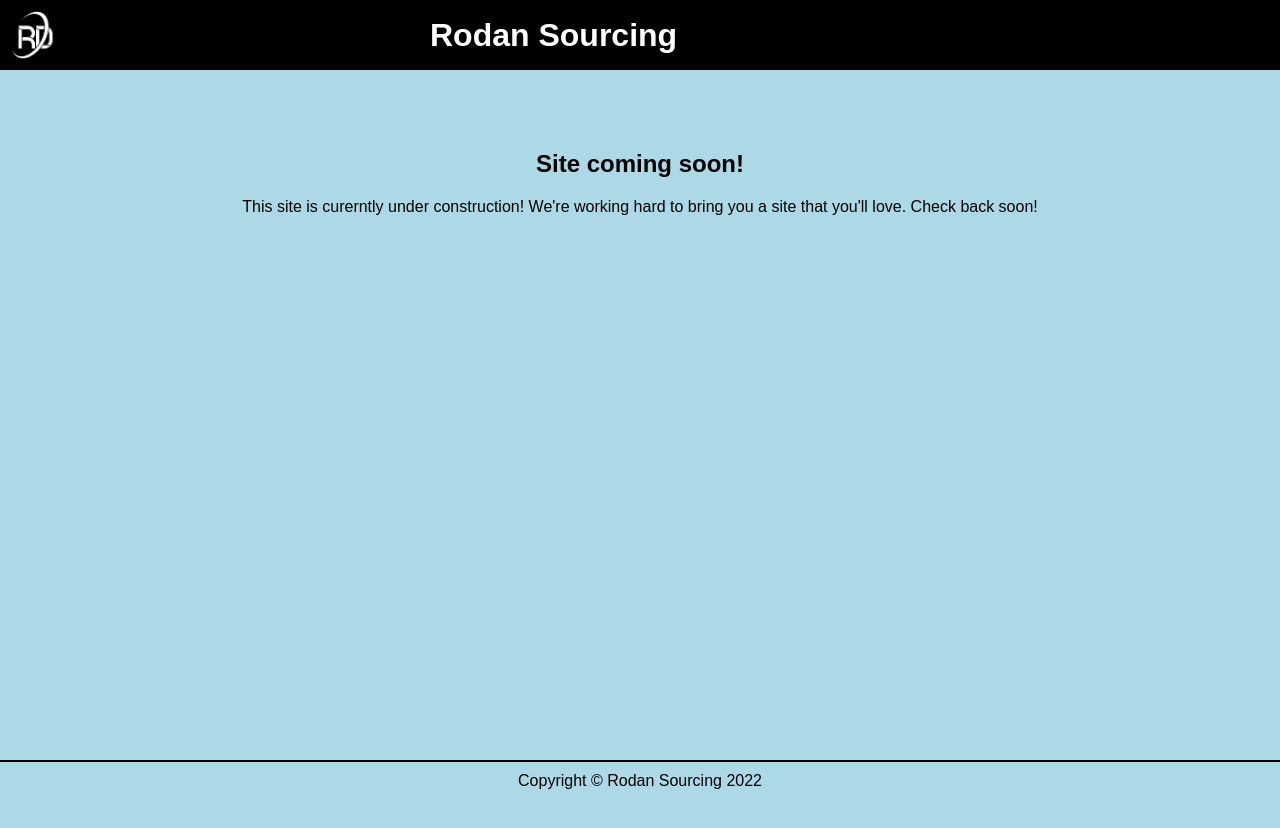
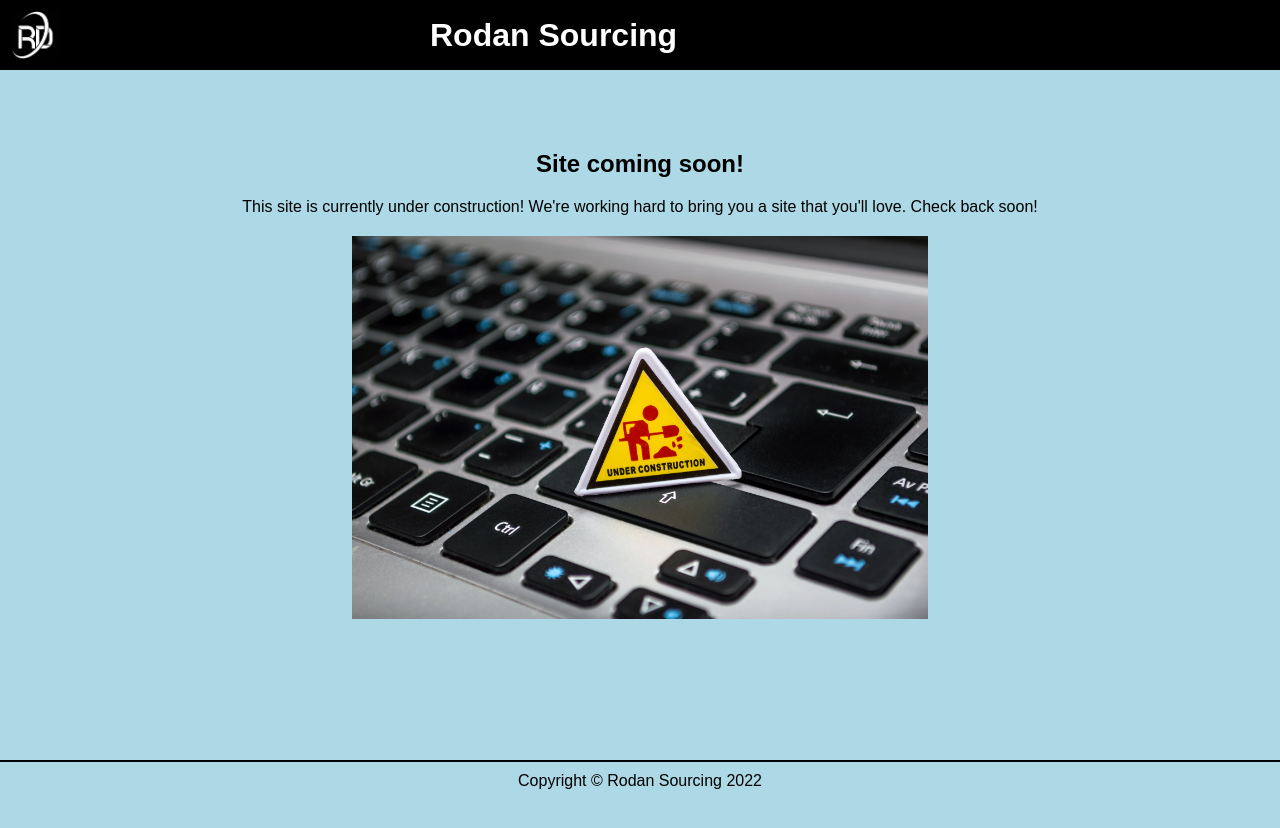
Before and after one commit to Abibubble/rodansourcing, a website: page index.html in a window 1280 px wide. Drawn offline with Linux system fonts and the light colour scheme.

Commit message:
wip: Add construction img

```diff
--- a/assets/scss/homepage.scss
+++ b/assets/scss/homepage.scss
@@ -38,3 +38,9 @@ main {
 .temp-text {
   margin-top: 20px;
 }
+
+.construction-img {
+  margin-top: 20px;
+  width: 45vw;
+  text-align: center;
+}
--- a/index.html
+++ b/index.html
@@ -71,10 +71,14 @@
     <main>
       <h2>Site coming soon!</h2>
       <p class="temp-text">
-        This site is curerntly under construction! We're working hard to bring
+        This site is currently under construction! We're working hard to bring
         you a site that you'll love. Check back soon!
       </p>
-      <!-- Links to other sites -->
+      <img
+        src="assets/img/construction.jpg"
+        alt="A laptop keyboard with a small construction sign on it"
+        class="construction-img"
+      />
     </main>
 
     <footer>
```
Also changed, not shown: assets/css/style.css, assets/img/construction.jpg (added), 1 other file.
